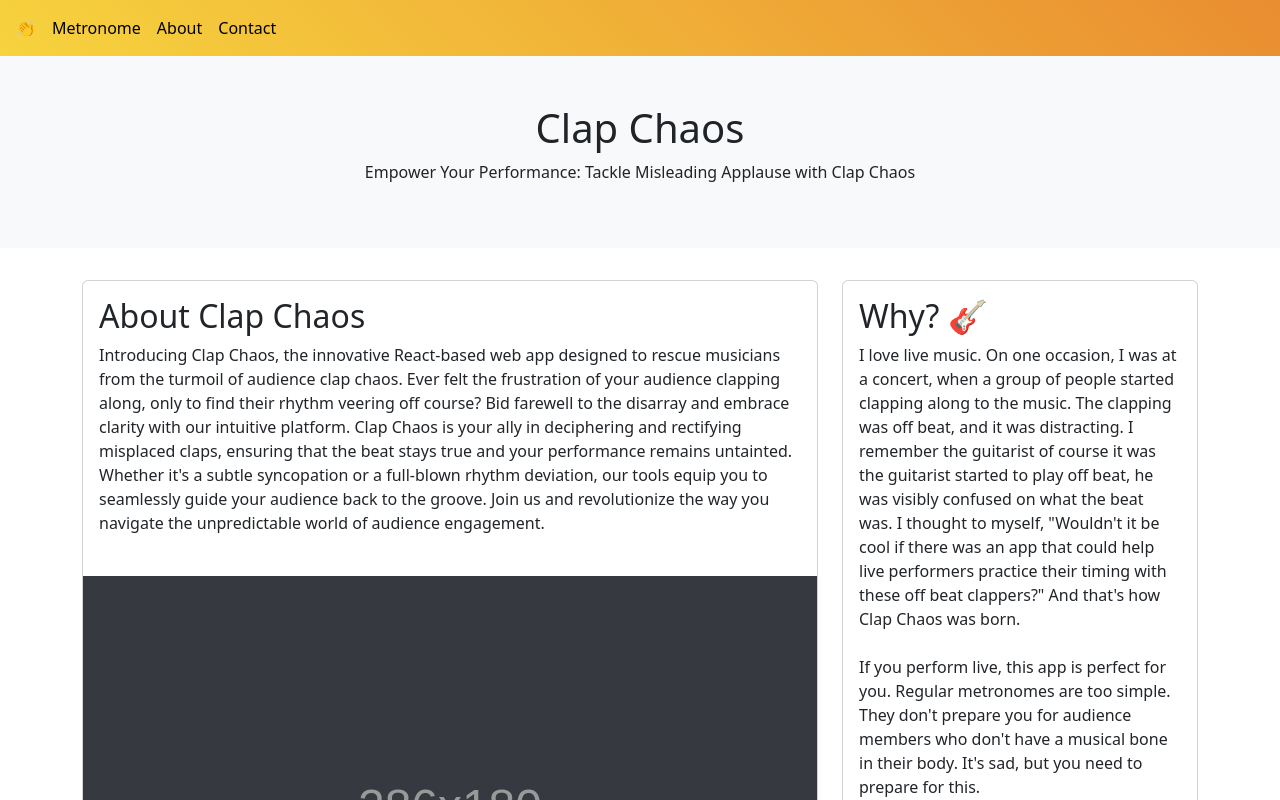
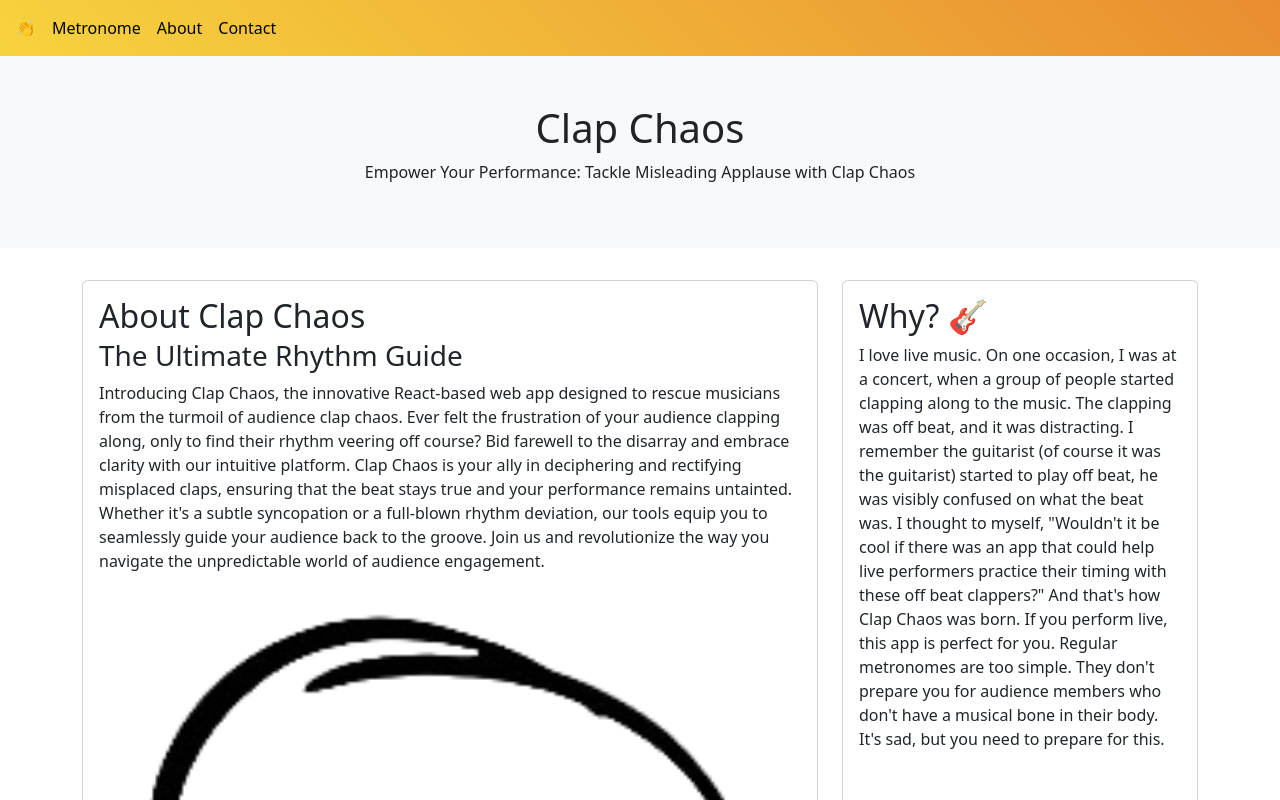
Before and after one commit to Treyson-Grange/clap-chaos, a Next.js app: page /about in a window 1280 px wide. Shown: the top 800 px of the page. Built offline with nearby package versions, Linux system fonts and the light colour scheme.

Commit message:
Custom card component for ease, and png for testing

```diff
--- a/src/components/About.tsx
+++ b/src/components/About.tsx
@@ -1,7 +1,7 @@
 import React from "react";
 import { useState, useEffect } from 'react'
-import { Card, Col, Row, Container, Button } from 'react-bootstrap';
-
+import { Col, Row, Container, Button } from 'react-bootstrap';
+import CardComp from '@/components/Card';
 const AboutInfo: React.FC = () => {
     const [isClient, setIsClient] = useState(false)
 
@@ -12,12 +12,10 @@ const AboutInfo: React.FC = () => {
         <Container>
             <Row>
                 <Col lg={8} className="d-flex">
-                    <Card>
-                        <Card.Body>
-                            <Card.Title><h2>About Clap Chaos</h2></Card.Title>
-                            <Card.Text>
-
-                                Introducing Clap Chaos, the innovative React-based
+                    <CardComp
+                        title="About Clap Chaos"
+                        subtitle="The Ultimate Rhythm Guide"
+                        text="Introducing Clap Chaos, the innovative React-based
                         web app designed to rescue musicians from the turmoil
                         of audience clap chaos. Ever felt the frustration of
                         your audience clapping along, only to find their rhythm
@@ -30,34 +28,30 @@ const AboutInfo: React.FC = () => {
                         tools equip you to seamlessly guide your audience
                         back to the groove. Join us and revolutionize the
                         way you navigate the unpredictable world of
-                                audience engagement.
-                            </Card.Text>
-                        </Card.Body>
-                        <Card.Img variant="bottom" src="Untitled.svg" alt="asdf" />
-                    </Card>
+                        audience engagement."
+                        img="file.png"
+                        imgLocation="bottom"
+                    />
                 </Col>
                 <Col lg={4} className="d-flex">
-                    <Card>
-                        <Card.Body>
-                            <Card.Title><h2>Why? &#127928;</h2></Card.Title>
-                            <Card.Text>
-                                I love live music. On one occasion, I was at a concert,
+                    <CardComp
+                        title="Why? &#127928;"
+                        subtitle=""
+                        text={`I love live music. On one occasion, I was at a concert,
                         when a group of people started clapping along to the
                         music. The clapping was off beat, and it was distracting.
-                                I remember the guitarist of course it was the guitarist
+                        I remember the guitarist (of course it was the guitarist)
                         started to play off beat, he was visibly confused on what
                         the beat was. I thought to myself, "Wouldn't it be cool if
                         there was an app that could help live performers practice
                         their timing with these off beat clappers?" And that's how
-                                Clap Chaos was born.<br /><br />
-                                If you perform live, this app is perfect for you. Regular
+                        Clap Chaos was born. If you perform live, this app is perfect for you. Regular
                         metronomes are too simple. They don't prepare you for audience
                         members who don't have a musical bone in their body. It's sad,
-                                but you need to prepare for this.
-                            </Card.Text>
-                        </Card.Body>
-                        <Card.Img variant="bottom" src="Untitled.svg" alt="asdf" />
-                    </Card>
+                        but you need to prepare for this.`}
+                        img="Untitled.svg"
+                        imgLocation="bottom"
+                    />
                 </Col>
             </Row>
         </Container >
--- /dev/null
+++ b/src/components/Card.tsx
@@ -0,0 +1,42 @@
+import React from "react";
+import { Card, Button } from 'react-bootstrap';
+
+type CardProps = {
+    title: string;
+    subtitle?: string;
+    text?: string;
+    img?: string;
+    imgLocation?: string;
+    buttonText?: string;
+    buttonVariant?: string;
+};
+
+/*
+    Example Usage:
+    <CardComp
+        title=""
+        subtitle=""
+        text=""
+        img=""// Use png for transparent background
+        imgLocation=""
+        buttonText=""
+        buttonVariant=""
+    />
+*/
+
+const CardComp: React.FC<CardProps> = ({ title, subtitle, text, img, imgLocation = "top", buttonText, buttonVariant = "primary" }) => {
+    return (
+        <Card>
+            {img && imgLocation === "top" && <Card.Img variant="top" src={img} />}
+            <Card.Body>
+                <Card.Title><h2>{title}</h2></Card.Title>
+                {subtitle && <Card.Subtitle><h3>{subtitle}</h3></Card.Subtitle>}
+                {text && <Card.Text>{text}</Card.Text>}
+                {buttonText && <Button variant={buttonVariant}>{buttonText}</Button>}
+            </Card.Body>
+            {img && imgLocation === "bottom" && <Card.Img variant="bottom" src={img} />}
+        </Card>
+    );
+}
+
+export default CardComp;
--- a/src/components/Landing.tsx
+++ b/src/components/Landing.tsx
@@ -9,4 +9,5 @@ const Landing: React.FC = () => {
         </Container>
     );
 }
+
 export default Landing;
```
Also changed, not shown: public/file.png (added). Lines whose indentation alone changed are shown as unchanged.
